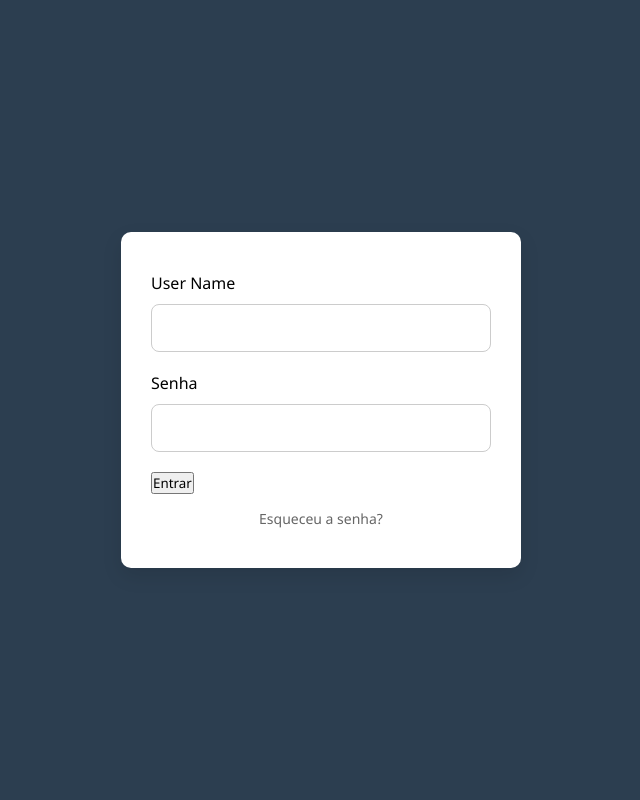
After one commit to mateusvieiraifce/web220251, a Flask app: page /login in a window 1280 px wide. The commit adds this page. Shown: the whole page, without its empty margins (319-959 px from the left). Run offline with Flask 3, Linux system fonts and the light colour scheme.

Commit message:
adicionando login
adicionando login

```diff
--- a/controllers/produtos_controller.py
+++ b/controllers/produtos_controller.py
@@ -4,12 +4,14 @@ from sqlalchemy.orm import sessionmaker
 
 from models.Conexao import engine
 from models.produto_model import Produto
+from flask_login import login_required
 
 SessionLocal = sessionmaker(autocommit=False, autoflush=False, bind=engine)
 
 # exemplo de uma rota devolvendo apenas um texto.
 
 @app.route('/produtos', methods=['GET'])
+@login_required
 def produto_novo():
     perPage =5
     page = request.args.get('page', 1, type=int)
--- a/main.py
+++ b/main.py
@@ -1,8 +1,46 @@
 from flask import Flask, render_template, request
-
+from flask_login import LoginManager, login_user, logout_user
 from models.Conexao import Base
+from models.user_model import User
 
 app = Flask(__name__)
+#configura app e loginManagerment
+app.secret_key = "SUA_CHAVE_CRIPT"
+login_magengemnt = LoginManager()
+login_magengemnt.init_app(app)
+login_magengemnt.login_view = "login"
+
+#configura o metodo load user
+@login_magengemnt.user_loader
+def load_user(user_id):
+    db  = SessionLocal()
+    return db.query(User).get(user_id)
+
+@app.route("/logout", methods=["GET"])
+def logout():
+    logout_user()
+    return render_template("login.html")
+
+#de fato faz o login
+@app.route("/login", methods=["GET", "POST"])
+def login():
+    if request.method == "POST":
+        username = request.form.get("username")
+        password = request.form.get("password")
+        db = SessionLocal()
+        user = db.query(User).where(User.login==username).first()
+        if not user:
+              return redirect(url_for('login', msg="usuário não encontrado"))
+              #return render_template("login.html", msg="usuário não encontrado")
+        else:
+            if user.pasword == password:
+                login_user(user)
+                return redirect(url_for("index"))
+            else:
+                return redirect(url_for('login', msg="Senha inválida"))
+    else:
+        return render_template("login.html")
+
 
 from controllers.produtos_controller import  *
 from controllers.servicos_controller import *
--- a/static/site.css
+++ b/static/site.css
@@ -109,3 +109,30 @@
                 margin-left: 0;
             }
         }
+
+
+        .alert {
+  padding: 15px 20px;
+  border-radius: 6px;
+  font-size: 16px;
+  margin: 15px 0;
+  position: fixed;
+  top:50px;
+  left: 650px;
+  display: flex;
+  align-items: center;
+  gap: 10px;
+  border: 1px solid transparent;
+}
+
+.alert-success {
+  background-color: #d4edda;
+  border-color: #c3e6cb;
+  color: #155724;
+}
+
+/* Ícone de sucesso opcional */
+.alert-success::before {
+  content: "✔️";
+  font-size: 18px;
+}
--- /dev/null
+++ b/templates/login.html
@@ -0,0 +1,123 @@
+<html>
+
+   <style>
+
+/* Reset básico */
+* {
+  margin: 0;
+  padding: 0;
+  box-sizing: border-box;
+  font-family: 'Segoe UI', Tahoma, Geneva, Verdana, sans-serif;
+}
+
+/* Fundo da página */
+body {
+  background:#2c3e50;
+  height: 100vh;
+  display: flex;
+  justify-content: center;
+  align-items: center;
+}
+
+/* Container do login */
+.login-container {
+  background-color: #ffffff;
+  padding: 40px 30px;
+  border-radius: 10px;
+  box-shadow: 0 8px 20px rgba(0, 0, 0, 0.1);
+  width: 100%;
+  max-width: 400px;
+}
+
+/* Título */
+.login-container h2 {
+  text-align: center;
+  margin-bottom: 25px;
+  color: #333;
+}
+
+/* Estilo dos campos */
+.login-container input[type="email"],
+.login-container input[type="password"] {
+  width: 100%;
+  padding: 12px 15px;
+  margin: 10px 0 20px;
+  border: 1px solid #ccc;
+  border-radius: 8px;
+  font-size: 16px;
+  transition: 0.3s ease;
+}
+
+.login-container input:focus {
+  border-color: #4facfe;
+  outline: none;
+}
+
+/* Botão de login */
+.login-container button {
+  width: 100%;
+  padding: 12px;
+  background: #4facfe;
+  color: white;
+  border: none;
+  border-radius: 8px;
+  font-size: 16px;
+  cursor: pointer;
+  transition: 0.3s ease;
+}
+
+.login-container button:hover {
+  background: #00c6ff;
+}
+
+/* Texto de rodapé */
+.login-container .footer {
+  margin-top: 15px;
+  text-align: center;
+  font-size: 14px;
+  color: #666;
+}
+
+   </style>
+
+   <link rel="stylesheet" href="{{ url_for('static', filename='site.css') }}">
+    <body>
+
+          {% if request.args.get('msg') %}
+            <div class="alert alert-success" id="successAlert">
+                {{ request.args.get('msg') | safe }}
+            </div>
+         {% endif %}
+
+        <form action="{{url_for('login')}}" method="post">
+            <div class="login-container">
+            <div>
+            <label>User Name</label>
+            <input type="email" name="username"  required/>
+            </div>
+            <div>
+            <label>Senha</label>
+            <input type="password" name="password" required />
+            </div>
+            <input type="submit" value="Entrar"/>
+              <div class="footer">Esqueceu a senha?</div>
+            </div>
+        </form>
+    </body>
+</html>
+
+<script>
+  // Aguarda a página carregar
+  window.addEventListener('DOMContentLoaded', () => {
+    const alert = document.getElementById('successAlert');
+
+    setTimeout(() => {
+      if (alert) {
+        alert.style.opacity = '0';
+        setTimeout(() => {
+          alert.style.display = 'none';
+        }, 500); // Aguarda a transição de 0.5s antes de remover
+      }
+    }, 2000); // 2 segundos antes de desaparecer
+  });
+</script>
--- a/templates/produtos.html
+++ b/templates/produtos.html
@@ -22,7 +22,7 @@
 
     <form action="{{ url_for("produto_lista") }}" method="post">
         {% if request.args.get('msg') %}
-            <div class="alert alert-success">
+            <div class="alert alert-success" id="successAlert">
                 {{ request.args.get('msg') | safe }}
             </div>
         {% endif %}
```
Also changed, not shown: models/user_model.py (added, +25 -0 lines), templates/layout.html (+21 -0 lines), my_database.db.
